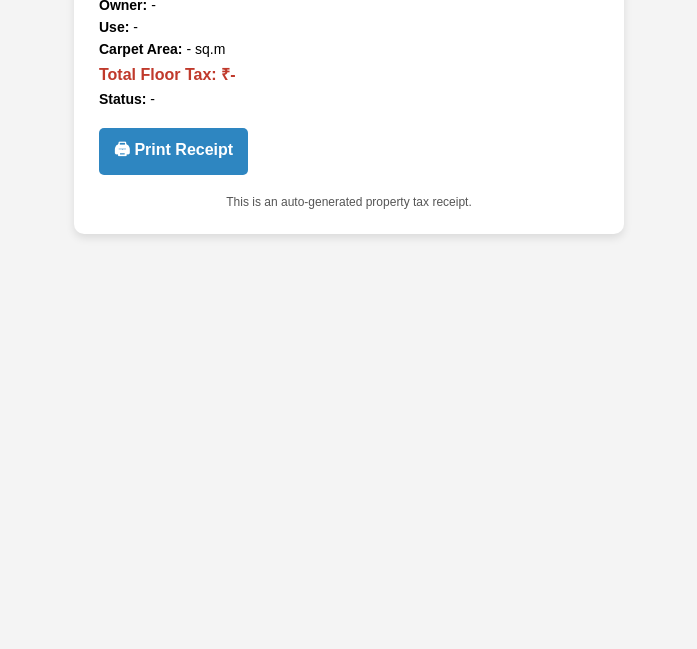
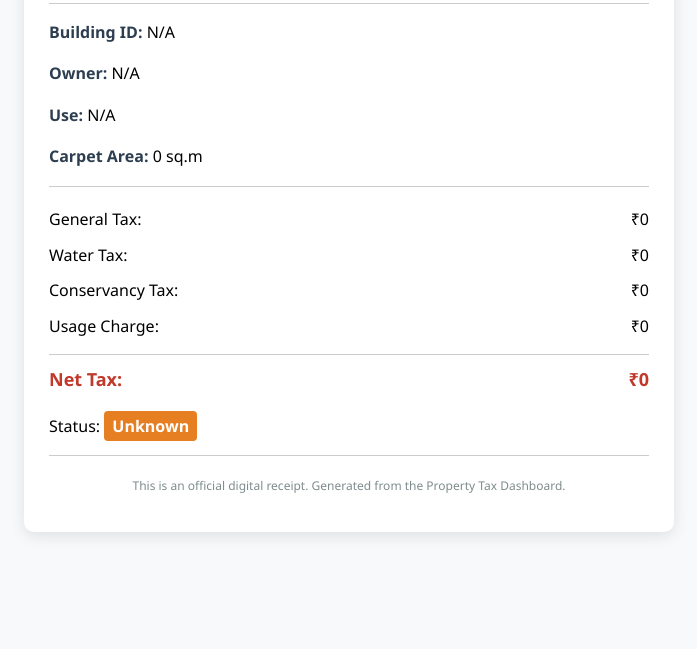
Before and after one commit to satyamkumarpge24339-netizen/Paldi_3D, a plain HTML site: page SendReceipt.html in a window 1280 px wide. Shown: the part 151-800 px from the top of the page, without its empty margins (291-988 px from the left). Drawn offline with Linux system fonts and the light colour scheme.

Commit message:
SendReceipt.html

```diff
--- a/SendReceipt.html
+++ b/SendReceipt.html
@@ -4,45 +4,118 @@
 <meta charset="UTF-8">
 <title>Property Tax Receipt</title>
 <style>
-  body { font-family: Arial, sans-serif; background: #f4f4f4; margin: 0; padding: 20px; }
-  .receipt { background: #fff; border-radius: 10px; padding: 25px; max-width: 500px; margin: auto; box-shadow: 0 4px 8px rgba(0,0,0,0.1); }
-  h2 { text-align: center; color: #2E86C1; margin-bottom: 20px; }
-  p { margin: 6px 0; font-size: 14px; }
-  .total { color: #C0392B; font-weight: bold; font-size: 16px; }
-  .button { margin-top: 15px; display: inline-block; padding: 10px 15px; background:#2E86C1; color:white; border-radius:5px; text-decoration:none; font-weight: bold; text-align:center; }
-  .footer { font-size: 12px; color: #555; margin-top: 20px; text-align: center; }
+    body {
+        font-family: 'Segoe UI', Tahoma, Geneva, Verdana, sans-serif;
+        background-color: #f8f9fa;
+        margin: 0;
+        padding: 0;
+    }
+    .receipt-container {
+        max-width: 600px;
+        margin: 50px auto;
+        background: #fff;
+        padding: 25px;
+        border-radius: 10px;
+        box-shadow: 0 4px 15px rgba(0,0,0,0.1);
+        line-height: 1.6;
+    }
+    h1 {
+        color: #2E86C1;
+        text-align: center;
+        margin-bottom: 10px;
+        font-size: 28px;
+    }
+    hr {
+        border: 0;
+        border-top: 1px solid #ccc;
+        margin: 15px 0;
+    }
+    .details b {
+        color: #2C3E50;
+    }
+    .tax-item {
+        display: flex;
+        justify-content: space-between;
+        padding: 5px 0;
+    }
+    .total {
+        font-weight: bold;
+        color: #C0392B;
+        font-size: 18px;
+        margin-top: 10px;
+        border-top: 1px solid #ccc;
+        padding-top: 10px;
+    }
+    .status {
+        margin-top: 15px;
+    }
+    .status span {
+        font-weight: bold;
+        padding: 4px 8px;
+        border-radius: 4px;
+        color: #fff;
+    }
+    .status-paid { background-color: #27AE60; }
+    .status-unpaid { background-color: #C0392B; }
+    .status-partial { background-color: #E67E22; }
+    .footer {
+        text-align: center;
+        margin-top: 20px;
+        font-size: 12px;
+        color: #7f8c8d;
+    }
 </style>
 </head>
 <body>
 
-<div class="receipt">
-  <h2>🏛 Property Tax Receipt</h2>
-  <p><b>Building ID:</b> <span id="building">-</span></p>
-  <p><b>Owner:</b> <span id="owner">-</span></p>
-  <p><b>Use:</b> <span id="use">-</span></p>
-  <p><b>Carpet Area:</b> <span id="carpet">-</span> sq.m</p>
-  <p class="total"><b>Total Floor Tax:</b> ₹<span id="tax">0</span></p>
-  <p><b>Status:</b> <span id="status">Paid</span></p>
-
-  <a class="button" href="#" onclick="window.print()">🖨 Print Receipt</a>
-
-  <div class="footer">This is an auto-generated property tax receipt.</div>
+<div class="receipt-container">
+    <h1>🏛 Property Tax Receipt</h1>
+    <hr>
+    <div class="details">
+        <p><b>Building ID:</b> <span id="bID"></span></p>
+        <p><b>Owner:</b> <span id="owner"></span></p>
+        <p><b>Use:</b> <span id="useType"></span></p>
+        <p><b>Carpet Area:</b> <span id="carpet"></span> sq.m</p>
+    </div>
+    <hr>
+    <div class="tax-details">
+        <div class="tax-item"><span>General Tax:</span> <span id="genTax"></span></div>
+        <div class="tax-item"><span>Water Tax:</span> <span id="waterTax"></span></div>
+        <div class="tax-item"><span>Conservancy Tax:</span> <span id="consTax"></span></div>
+        <div class="tax-item"><span>Usage Charge:</span> <span id="usageCharge"></span></div>
+        <div class="tax-item total"><span>Net Tax:</span> <span id="netTax"></span></div>
+    </div>
+    <div class="status">
+        Status: <span id="statusSpan"></span>
+    </div>
+    <hr>
+    <div class="footer">
+        <p>This is an official digital receipt. Generated from the Property Tax Dashboard.</p>
+    </div>
 </div>
 
 <script>
-// Function to get query parameters from URL
-function getQueryParam(param) {
-  const urlParams = new URLSearchParams(window.location.search);
-  return urlParams.get(param) || "-";
-}
+    // Read URL parameters
+    const urlParams = new URLSearchParams(window.location.search);
+    document.getElementById("bID").innerText = urlParams.get('building') || "N/A";
+    document.getElementById("owner").innerText = urlParams.get('owner') || "N/A";
+    document.getElementById("useType").innerText = urlParams.get('use') || "N/A";
+    document.getElementById("carpet").innerText = urlParams.get('carpet') || "0";
 
-// Fill values dynamically
-document.getElementById("building").textContent = getQueryParam("building");
-document.getElementById("owner").textContent = getQueryParam("owner");
-document.getElementById("use").textContent = getQueryParam("use");
-document.getElementById("carpet").textContent = getQueryParam("carpet");
-document.getElementById("tax").textContent = getQueryParam("tax");
-document.getElementById("status").textContent = getQueryParam("status") || "Paid";
+    // Tax details
+    document.getElementById("genTax").innerText = "₹" + (urlParams.get('genTax') || urlParams.get('tax') || "0");
+    document.getElementById("waterTax").innerText = "₹" + (urlParams.get('waterTax') || "0");
+    document.getElementById("consTax").innerText = "₹" + (urlParams.get('consTax') || "0");
+    document.getElementById("usageCharge").innerText = "₹" + (urlParams.get('usageCharge') || "0");
+    document.getElementById("netTax").innerText = "₹" + (urlParams.get('tax') || "0");
+
+    // Status
+    const status = urlParams.get('status') || "Unknown";
+    const statusSpan = document.getElementById("statusSpan");
+    statusSpan.innerText = status;
+    if(status.toLowerCase() == "paid") statusSpan.className = "status-paid";
+    else if(status.toLowerCase() == "unpaid") statusSpan.className = "status-unpaid";
+    else statusSpan.className = "status-partial";
 </script>
 
 </body>
```
